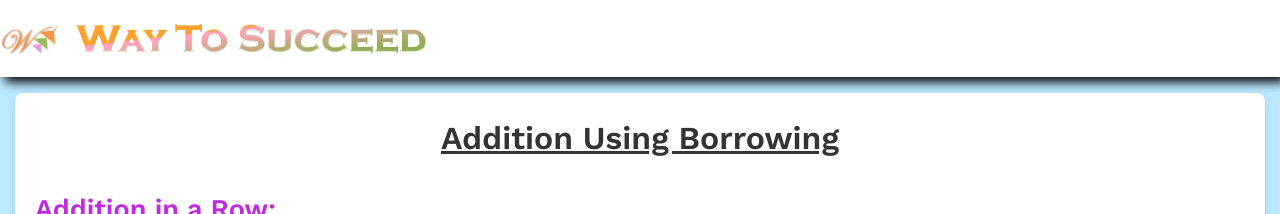
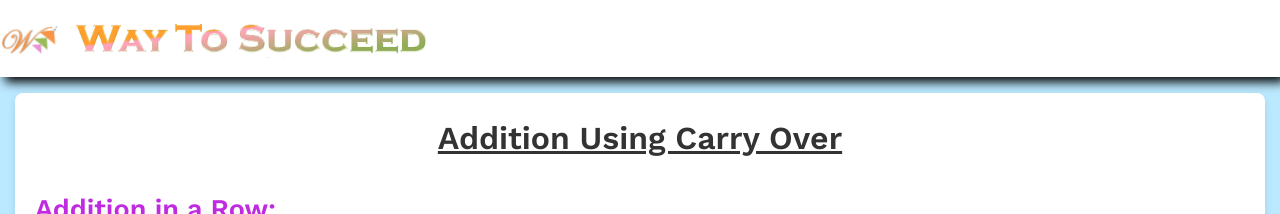
Before and after one commit to waytosucceed/G3C10_AC2_MATH, a plain HTML site: page index.html in a window 1280 px wide. Shown: the top 214 px of the page. Drawn offline with nearby package versions, Linux system fonts and the light colour scheme.

Commit message:
Update index.html

```diff
--- a/index.html
+++ b/index.html
@@ -199,7 +199,7 @@
 
       <div class="content-container">
 
-          <div class="lesson-title">Addition Using Borrowing</div>
+          <div class="lesson-title">Addition Using Carry Over</div>
           <div class="lesson-content">
    <div>
     <h2 style="color: rgb(192, 43, 226);"><u>Addition in a Row:</u></h2>
```
